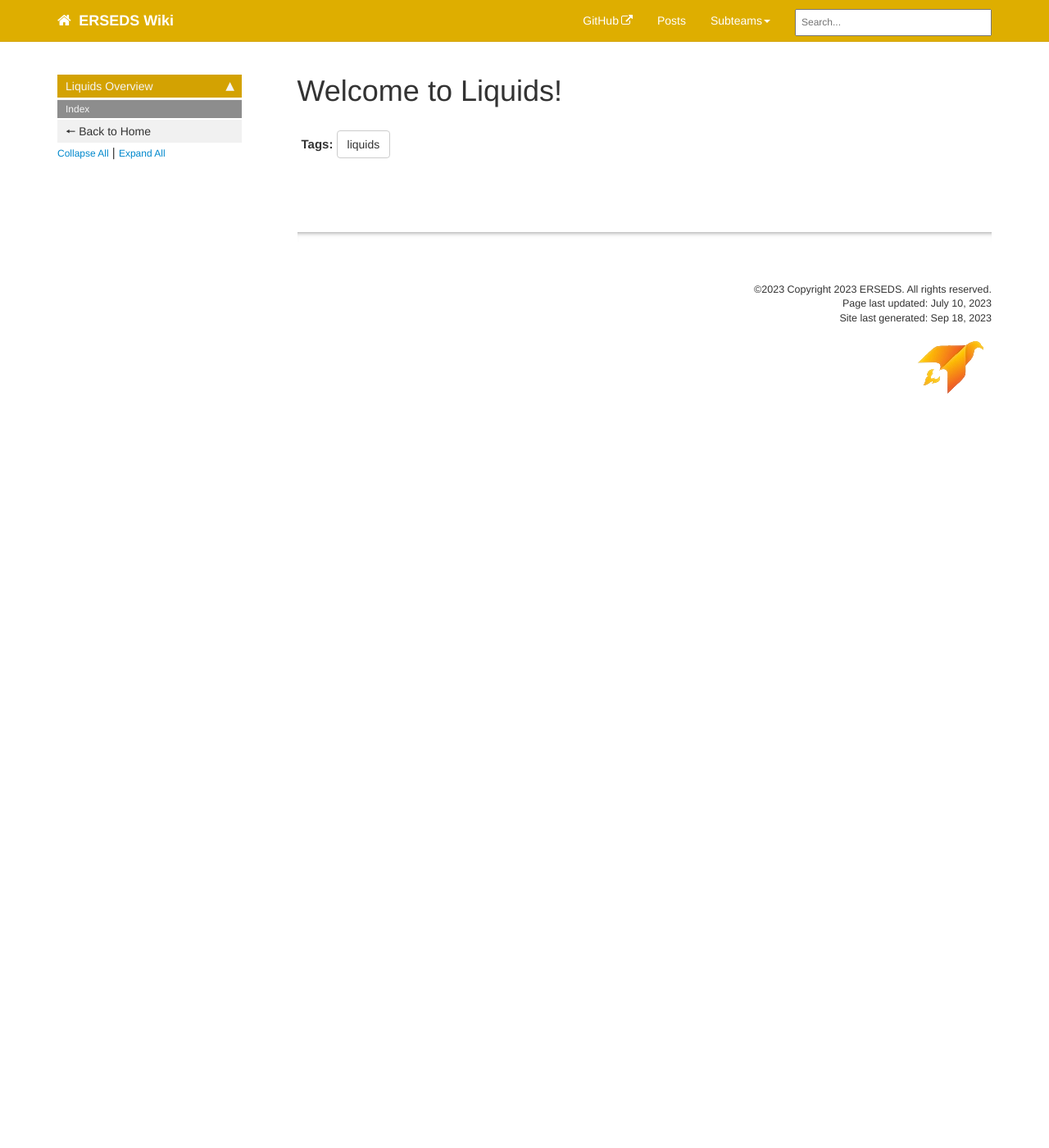
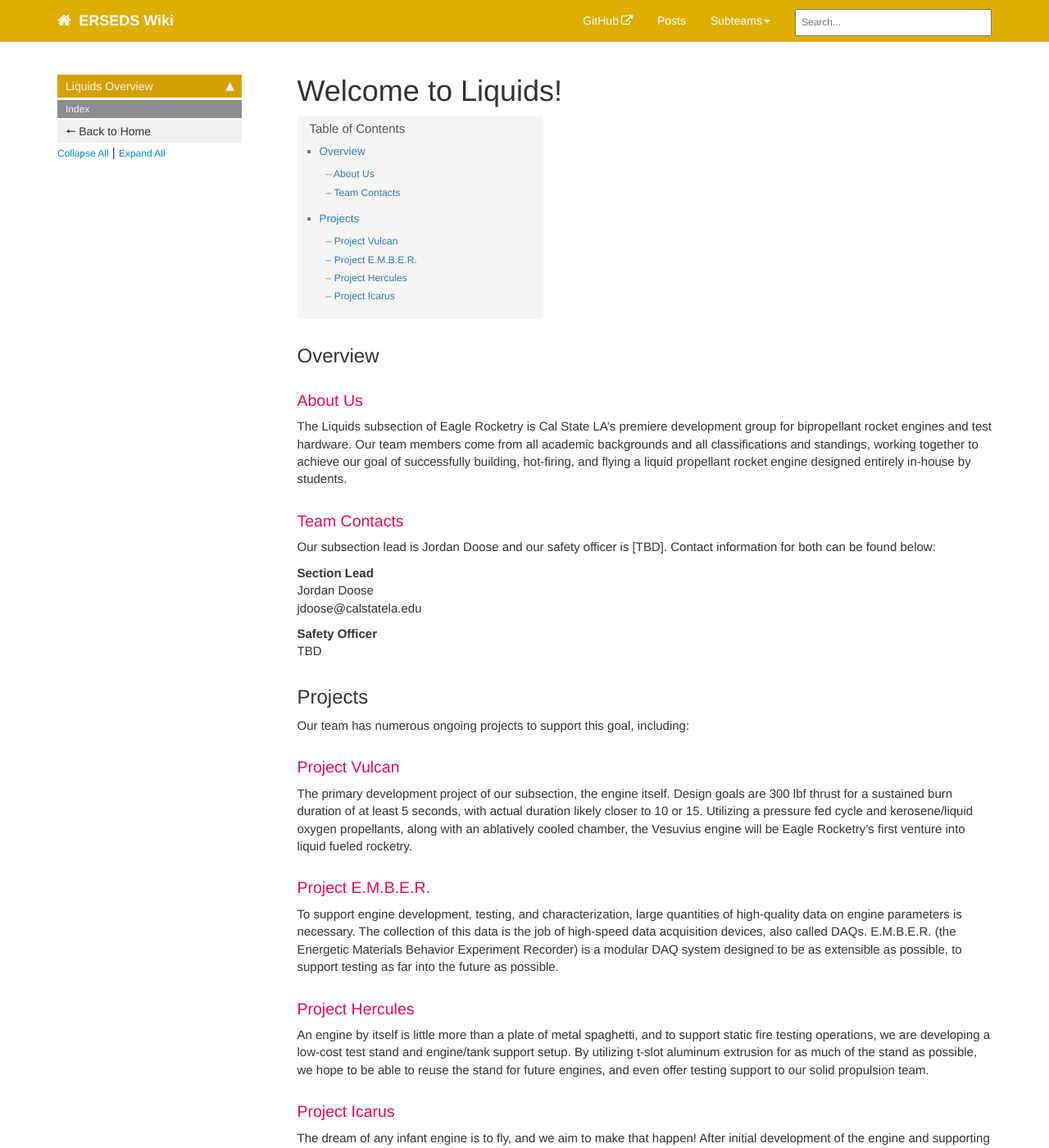
Before and after one commit to Eagle-Rocketry/Eagle-Rocketry.github.io, a Jekyll site: the page built from src/pages/liquids/liquids_index.md, in a window 1280 px wide and 1400 px high. Shown: the whole window at 82% size. Built offline with Jekyll 4.4.1, drawn with Linux system fonts in a browser that asks for light colours; comment, search, counter and statistics services are not loaded; some of the changed text lies outside the part shown.

Commit message:
add liquids index page

```diff
--- a/src/pages/liquids/liquids_index.md
+++ b/src/pages/liquids/liquids_index.md
@@ -7,7 +7,56 @@ sidebar: liquids_sidebar
 permalink: liquids_index.html
 folder: liquids
 ---
+## Overview
+### About Us
+The Liquids subsection of Eagle Rocketry is Cal State LA's premiere development
+group for bipropellant rocket engines and test hardware. Our team members come
+from all academic backgrounds and all classifications and standings, working
+together to achieve our goal of successfully building, hot-firing, and flying
+a liquid propellant rocket engine designed entirely in-house by students.
 
+### Team Contacts
+Our subsection lead is Jordan Doose and our safety officer is [TBD]. Contact
+information for both can be found below:
 
+**Section Lead**\
+Jordan Doose\
+jdoose@calstatela.edu
+
+**Safety Officer**\
+TBD
+
+## Projects
+Our team has numerous ongoing projects to support this goal, including:
+
+### Project Vulcan
+The primary development project of our subsection, the engine itself. Design
+goals are 300 lbf thrust for a sustained burn duration of at least 5 seconds,
+with actual duration likely closer to 10 or 15. Utilizing a pressure fed cycle
+and kerosene/liquid oxygen propellants, along with an ablatively cooled chamber,
+the Vesuvius engine will be Eagle Rocketry's first venture into liquid fueled
+rocketry.
+
+### Project E.M.B.E.R.
+To support engine development, testing, and characterization, large quantities
+of high-quality data on engine parameters is necessary. The collection of this
+data is the job of high-speed data acquisition devices, also called DAQs.
+E.M.B.E.R. (the Energetic Materials Behavior Experiment Recorder) is a modular
+DAQ system designed to be as extensible as possible, to support testing as far
+into the future as possible.
+
+### Project Hercules
+An engine by itself is little more than a plate of metal spaghetti, and to
+support static fire testing operations, we are developing a low-cost test stand
+and engine/tank support setup. By utilizing t-slot aluminum extrusion for as
+much of the stand as possible, we hope to be able to reuse the stand for future
+engines, and even offer testing support to our solid propulsion team.
+
+### Project Icarus
+The dream of any infant engine is to fly, and we aim to make that happen! After
+initial development of the engine and supporting components, we will begin
+designing a vehicle around the propulsion system to carry Cal State LA student
+engineering into the sky under the power of a roaring liquid rocket engine.
+Keep an eye out for this one!
 
 {% include links.html %}
```
Also changed, not shown: src/Gemfile.lock.
